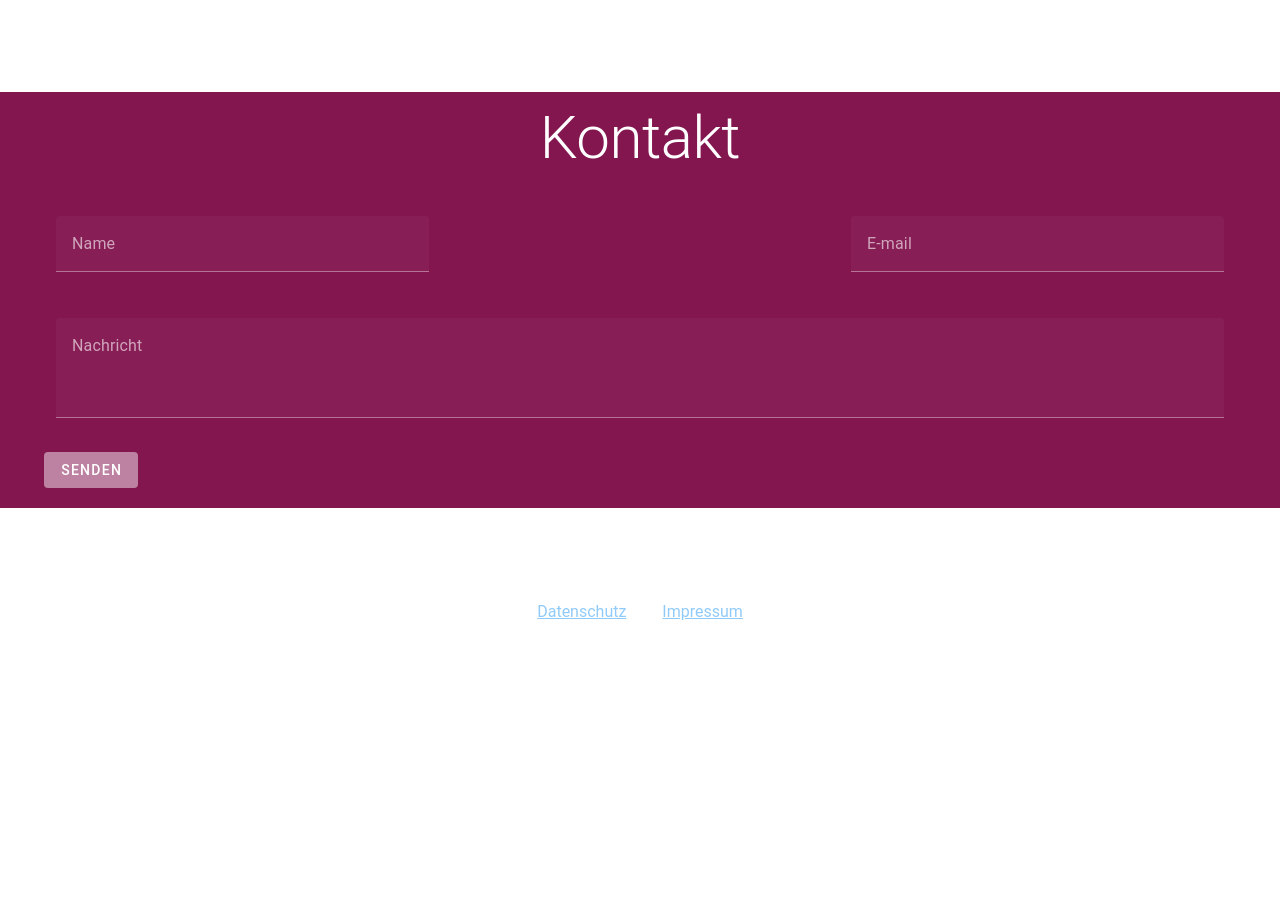
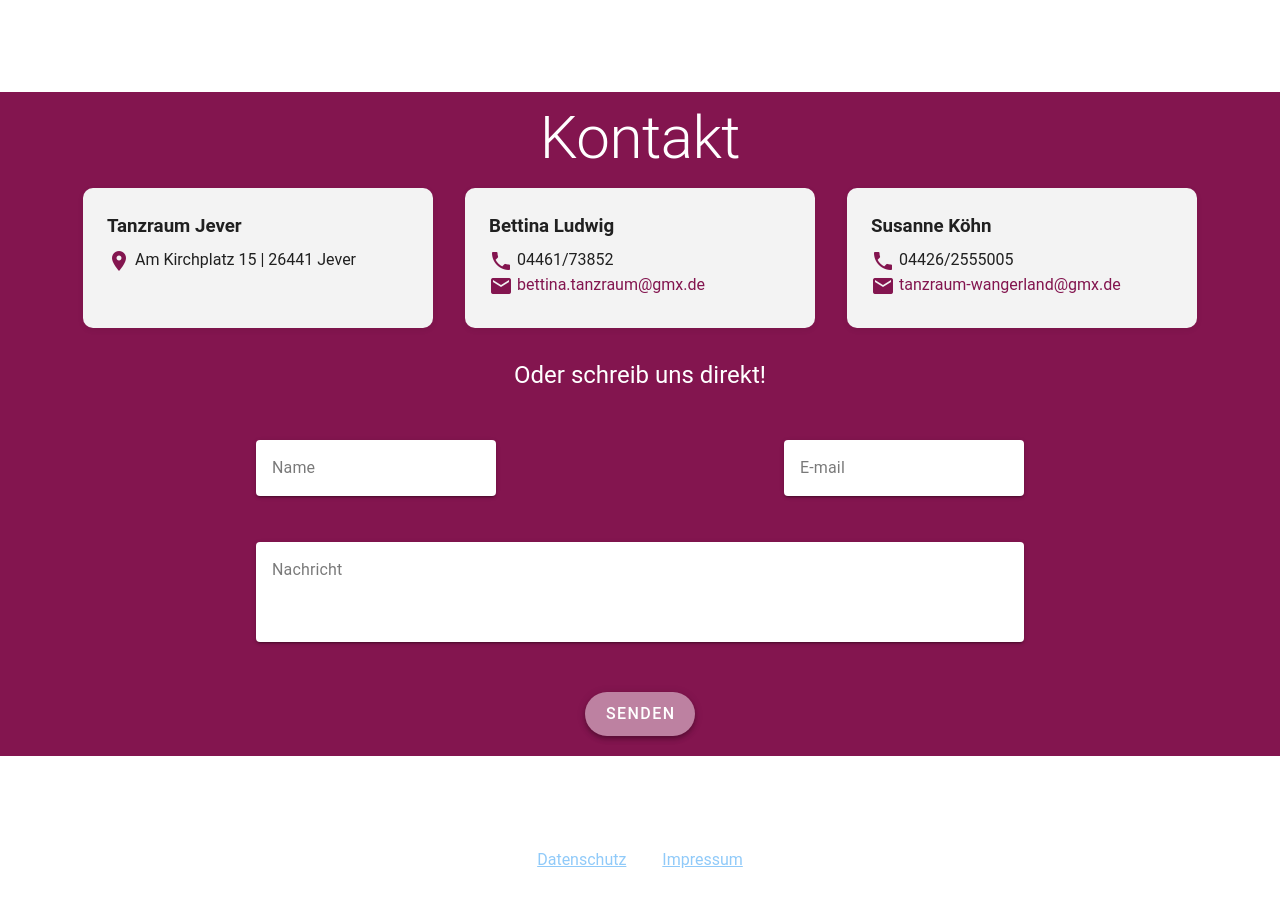
Before and after one commit to b0konon/tanzraum-v2, a Vue app in the folder tanzraum-v2/: page / in a window 1280 px wide. Shown: the part 1408-2314 px from the top of the page. Before the commit the page ends 2172 px from the top, so only its background shows below. Built offline with nearby package versions, Linux system fonts and the light colour scheme; no server answers; a small style sheet from the web is missing.

Commit message:
(commentsection) reworked

```diff
--- a/tanzraum-v2/src/components.d.ts
+++ b/tanzraum-v2/src/components.d.ts
@@ -10,6 +10,7 @@ declare module 'vue' {
   export interface GlobalComponents {
     AppFooter: typeof import('./components/AppFooter.vue')['default']
     ContactForm: typeof import('./components/ContactForm.vue')['default']
+    ContactSection: typeof import('./components/ContactSection.vue')['default']
     FooterSection: typeof import('./components/FooterSection.vue')['default']
     HelloWorld: typeof import('./components/HelloWorld.vue')['default']
     HeroSection: typeof import('./components/HeroSection.vue')['default']
--- a/tanzraum-v2/src/components/ContactForm.vue
+++ b/tanzraum-v2/src/components/ContactForm.vue
@@ -1,7 +1,6 @@
 <template>
-    <h1 class="text-h2 mb-8 text-center">Kontakt</h1>
     <v-form v-model="valid">
-        <v-container>
+        <v-container color="white" class="form-container" fluid>
             <v-row>
                 <v-col
                 cols="12"
@@ -12,6 +11,7 @@
                     :counter="30"
                     :rules="nameRules"
                     label="Name"
+                    variant="solo"
                     required
                 ></v-text-field>
                 </v-col>
@@ -30,6 +30,7 @@
                     v-model="email"
                     :rules="emailRules"
                     label="E-mail"
+                    variant="solo"
                     required
                 ></v-text-field>
                 </v-col>
@@ -41,16 +42,19 @@
                     :counter="500"
                     :rules="nameRules"
                     label="Nachricht"
+                    variant="solo"
                     required
                     auto-grow
                     rows="3"
                     ></v-textarea>
                 </v-col>
             </v-row>
-            <v-row>
+            <v-row justify="center">
                 <v-btn
+                    class="elevation-4 rounded-xl mt-4 text-white"
+                    color="primary"
+                    size="large"
                     :disabled="!valid"
-                    color="primary"
                 >
                     Senden
                 </v-btn>
@@ -58,6 +62,7 @@
         </v-container>
     </v-form>
 </template>
+
 <script>
   export default {
     data: () => ({
@@ -92,3 +97,10 @@
     }),
   }
 </script>
+
+<style scoped>
+.form-container {
+    max-width: 800px;
+    margin: auto;
+}
+</style>
--- /dev/null
+++ b/tanzraum-v2/src/components/ContactSection.vue
@@ -0,0 +1,39 @@
+<template>
+    <h2 class="text-h2 mb-8 text-center text-white">Kontakt</h2>
+    <v-row justify="center" class="mb-8 d-flex justify-center">
+    <v-col cols="12" md="4" class="flex-column justify-center contact-box">
+        <h3 class="mb-2">Tanzraum Jever</h3>
+        <div><v-icon color="primary">mdi-map-marker</v-icon> Am Kirchplatz 15 | 26441 Jever</div>
+      </v-col>
+      <v-col cols="12" md="4" class="mx-8 flex-column justify-center contact-box">
+        <h3 class="mb-2">Bettina Ludwig</h3>
+        <div><v-icon color="primary">mdi-phone</v-icon> 04461/73852</div>
+        <div><v-icon color="primary">mdi-email</v-icon> <a href="mailto:bettina.tanzraum@gmx.de" class="contact-link">bettina.tanzraum@gmx.de</a></div>
+      </v-col>
+      <v-col cols="12" md="4" class="flex-column justify-center contact-box">
+        <h3 class="mb-2">Susanne Köhn</h3>
+        <div><v-icon color="primary">mdi-phone</v-icon> 04426/2555005</div>
+        <div><v-icon color="primary">mdi-email</v-icon> <a href="mailto:tanzraum-wangerland@gmx.de" class="contact-link">tanzraum-wangerland@gmx.de</a></div>
+      </v-col>
+    </v-row>
+    <h4 class="text-h5 mb-8 text-center text-white">Oder schreib uns direkt!</h4>
+    <ContactForm />
+</template>
+
+<style scoped>
+.contact-box {
+  background: #f3f3f3;
+  border-radius: 10px;
+  max-width: 350px;
+  box-shadow: 0 2px 6px rgba(0,0,0,0.07);
+  padding: 1.5rem 1.5rem 1rem 1.5rem;
+  min-height: 140px;
+}
+.contact-link {
+  color: #83154f;
+  text-decoration: none;
+}
+.contact-link:hover {
+  text-decoration: underline;
+}
+</style>
--- a/tanzraum-v2/src/pages/index.vue
+++ b/tanzraum-v2/src/pages/index.vue
@@ -9,8 +9,8 @@
   <v-container id="kursplan" class="my-12">
     <h2 class="text-h2 mb-8 text-center">Kursplan</h2>
   </v-container>
-  <v-container id="kontakt" class="my-12 bg-primary" max-width="100vw">
-    <ContactForm />
+  <v-container id="kontakt" class="my-12 background-primary" max-width="100vw">
+    <ContactSection />
   </v-container>
   <v-container id="footer" class="my-12">
     <FooterSection />
@@ -25,3 +25,9 @@ import { computed } from 'vue';
 const strapiStore = useStrapiStore();
 const baseUrl = computed(() => import.meta.env.VITE_BASE_URL || '');
 </script>
+
+<style scoped>
+.background-primary {
+  background-color: #83154f;
+}
+</style>
```
